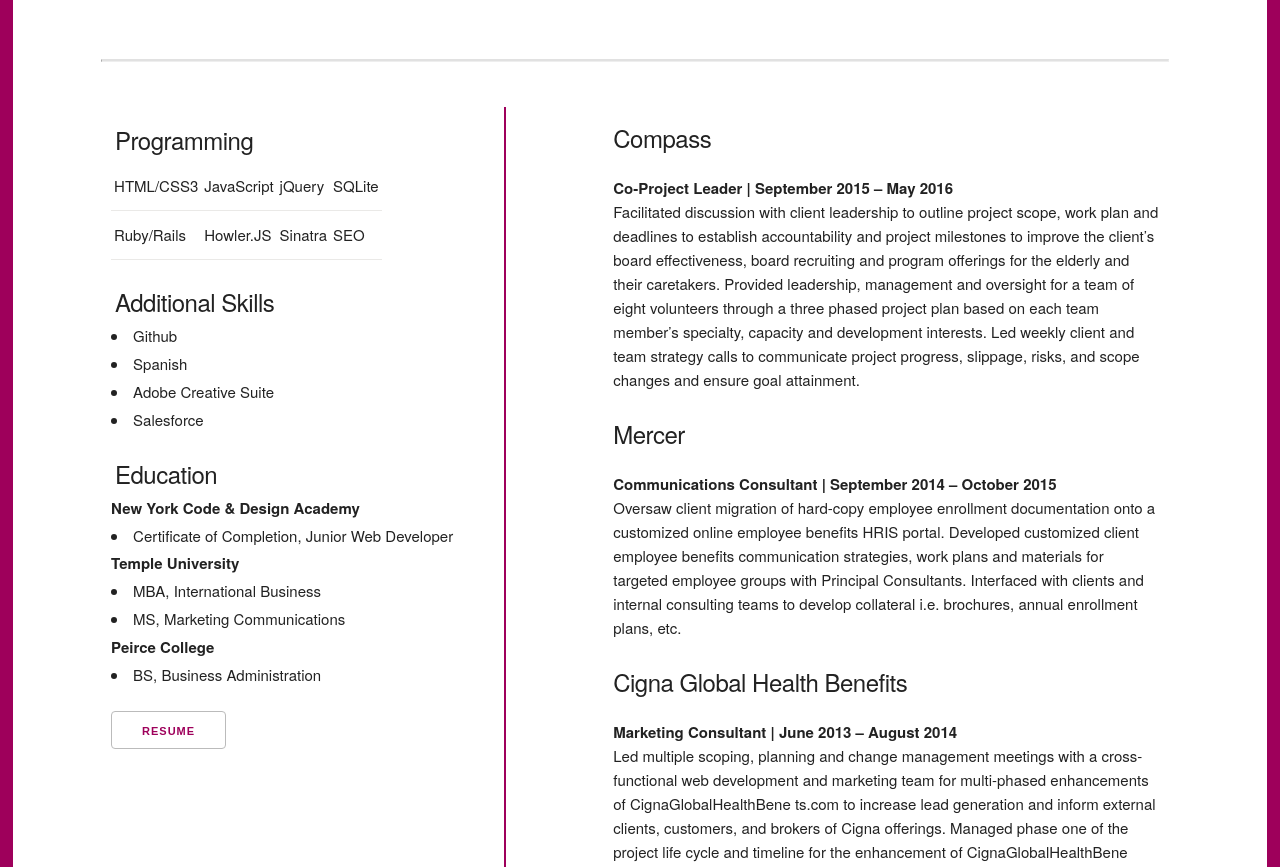
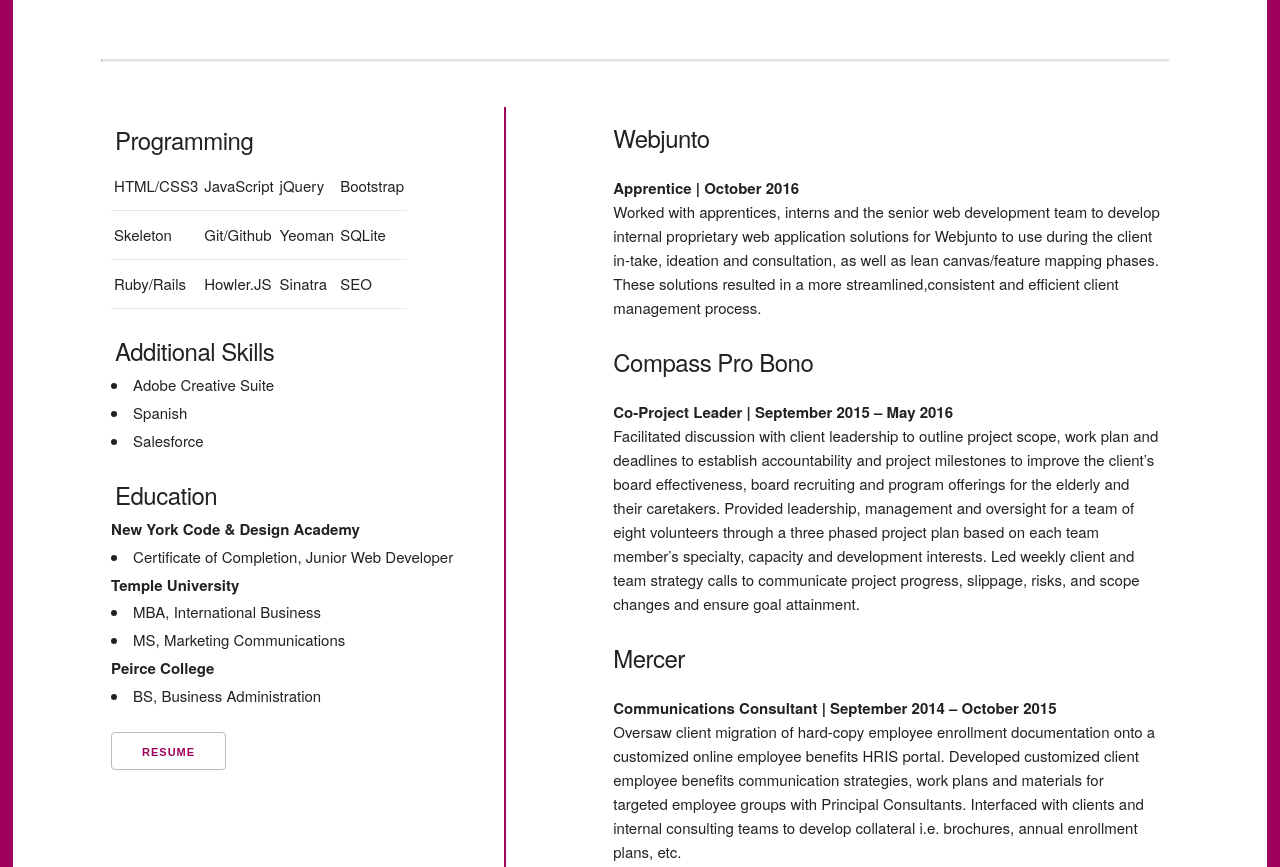
Before and after one commit to Charmelsippio/CharmelPortfolio, a plain HTML site: page index.html in a window 1280 px wide. Shown: the part 2073-2940 px from the top of the page. Drawn offline with Linux system fonts and the light colour scheme.

Commit message:
updated resume, exp. and skills sections.

```diff
--- a/index.html
+++ b/index.html
@@ -80,7 +80,7 @@
 
         <hr>
 
-  <!-- expereince section -->
+  <!-- experience section -->
       <span class="anchor" id="experience"></span>
         <div class="twelve columns" id="exp">
           <div class="five columns" id="title">
@@ -91,6 +91,12 @@
                 <td>HTML/CSS3</td>
                 <td>JavaScript</td>
                 <td>jQuery</td>
+                <td>Bootstrap</td>
+                </tr>
+                <tr>
+                <td>Skeleton</td>
+                <td>Git/Github</td>
+                <td>Yeoman</td>
                 <td>SQLite</td>
                 </tr>
                 <tr>
@@ -104,9 +110,8 @@
                 <br>
 
               <h5 id="jobs2">Additional Skills</h5>
-                <li>Github</li>
+                <li>Adobe Creative Suite</li>
                 <li>Spanish</li>
-                <li>Adobe Creative Suite</li>
                 <li>Salesforce</li>
 
                 <br>
@@ -120,12 +125,17 @@
                 <p id="edu_info"><strong>Peirce College</strong></p>
                   <li>BS, Business Administration</li>
                   <br>
-                <button id="res_btn"><a href="images/CharmelSippio-PM.pdf">Resume</a></button>
+                <button id="res_btn"><a href="images/CharmelSippioResume.pdf" target="_blank">Resume</a></button>
             </div>
           </div>
 
           <div class="seven columns" id="content">
-            <h5>Compass</h5>
+            <h5>Webjunto</h5>
+            <p id="section3">
+            <strong>Apprentice | October 2016</strong><br>
+            Worked with apprentices, interns and the senior web development team to develop internal proprietary web application solutions for Webjunto to use during the client in-take, ideation and consultation, as well as lean canvas/feature mapping phases. These solutions resulted in a more streamlined,consistent and efficient client management process.</p><br>
+
+            <h5>Compass Pro Bono</h5>
             <p id="section3">
             <strong>Co-Project Leader | September 2015 – May 2016</strong><br>
             Facilitated discussion with client leadership to outline project scope, work plan and deadlines to establish accountability and project milestones to improve the client’s board effectiveness, board recruiting and program offerings for the elderly and their caretakers.  Provided leadership, management and oversight for a team of eight volunteers through a three phased project plan based on each team member’s specialty, capacity and development interests. Led weekly client and team strategy calls to communicate project progress, slippage, risks, and scope changes and ensure goal attainment.</p><br>
--- a/scss/style.scss
+++ b/scss/style.scss
@@ -345,7 +345,7 @@
   #edu_div {
     margin-left: 8%;
     padding-top: 3%;
-    padding-bottom: 430%;
+    padding-bottom: 450%;
   }
 
 /// CONTACT SECTION ///
@@ -368,7 +368,7 @@
   #edu_div {
     margin-left: 20%;
     padding-top: 3%;
-    padding-bottom: 100%;
+    padding-bottom: 135%;
 
     h5 {
     margin-bottom: 1%;
```
Also changed, not shown: css/style.css, 3 other files.
